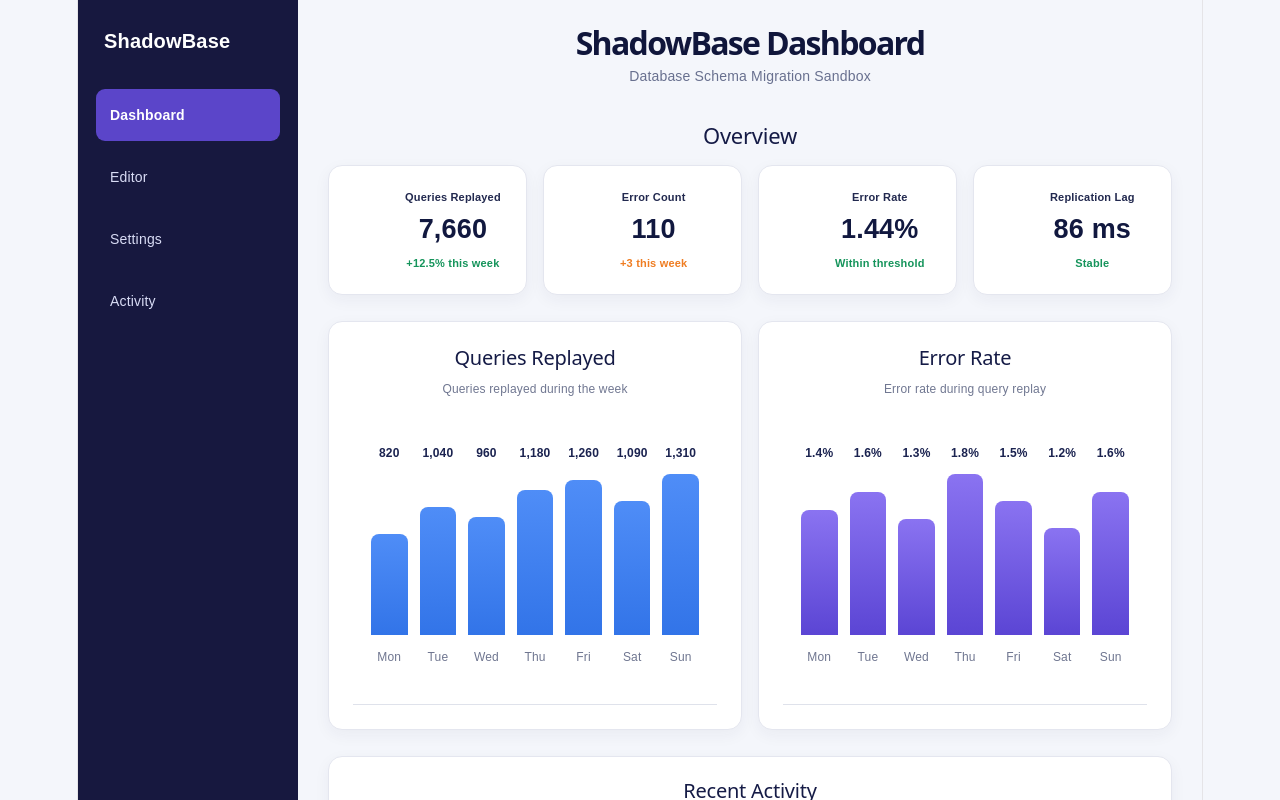
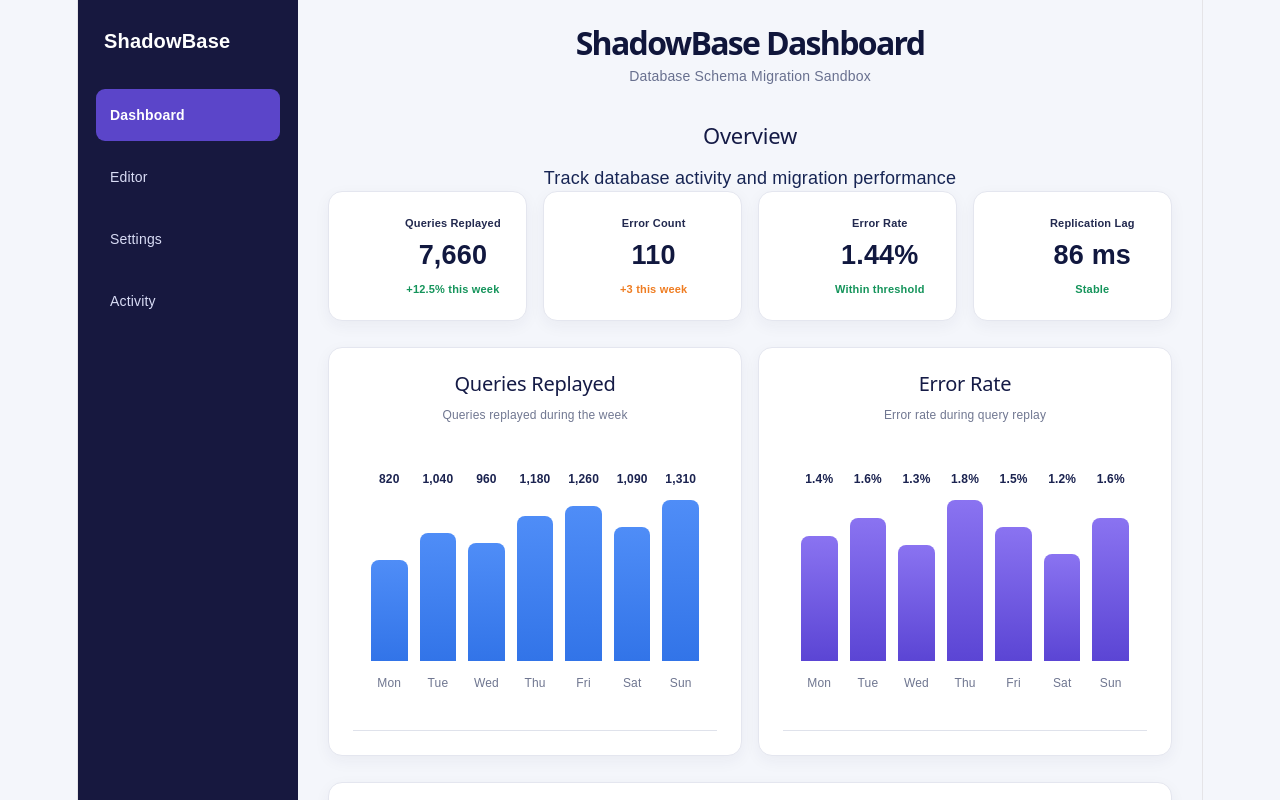
Before and after one commit to contactyuvrajsonkar-eng/Shadowbase, a React app in the folder frontend/: page / in a window 1280 px wide. Shown: the top 800 px of the page. Built offline with nearby package versions, Linux system fonts and the light colour scheme; the HTML template or start-up script is replaced by a standard one.

Commit message:
Enhance overview section clarity

```diff
--- a/frontend/src/features/dashboard/Dashboard.jsx
+++ b/frontend/src/features/dashboard/Dashboard.jsx
@@ -57,6 +57,10 @@ function Dashboard() {
         {/* Overview */}
         <section className="overview-section">
           <h2>Overview</h2>
+
+          <p className="overview-subtitle">
+           Track database activity and migration performance
+        </p>
 
           <div className="metrics-grid">
             <div className="metric-card">
```
